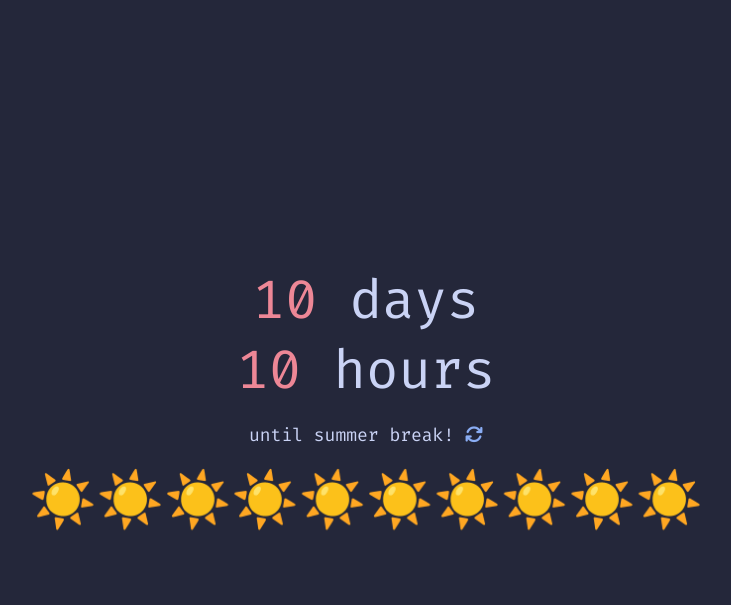
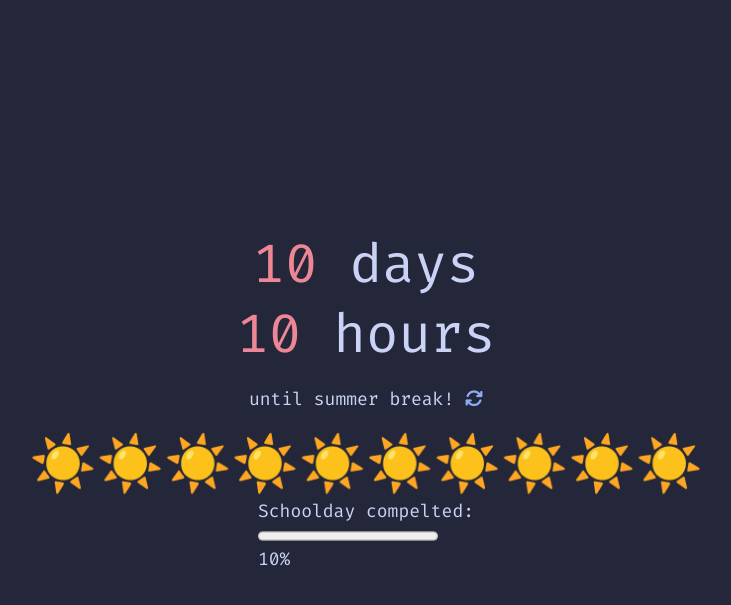
Before and after one commit to JoshPaulie/mrjoshtools, a Flask app: template templates/summer.html in a window 1280 px wide. Shown: the top 605 px of the page, without its empty margins (274-1005 px from the left). Run offline with Flask 3, Linux system fonts and the light colour scheme; the template is opened without the code that fills it: most values are stand-ins (such as "Sample title", 1, 10 or a date in 2020); some libraries are stand-ins or nearby versions.

Commit message:
✨ Add workday completed div

```diff
--- a/templates/summer.html
+++ b/templates/summer.html
@@ -6,4 +6,11 @@
   until summer break! <a href="{{ url_for('summer') }}"><i class="fa-solid fa-arrows-rotate"></i></a>
 </p>
 <div class="days-left-emojis">{{ '☀️' * days_left }}</div>
+<div class="today-completed">
+  <label for="today-completed-prog">Schoolday compelted:</label>
+  <br />
+  <progress max="100" value="{{ workday_completed }}" id="today-completed-prog"></progress>
+  <br />
+  <p class="today-completed-percent">{{ (workday_completed)|round(2) }}%</p>
+</div>
 {% endblock %}
```
